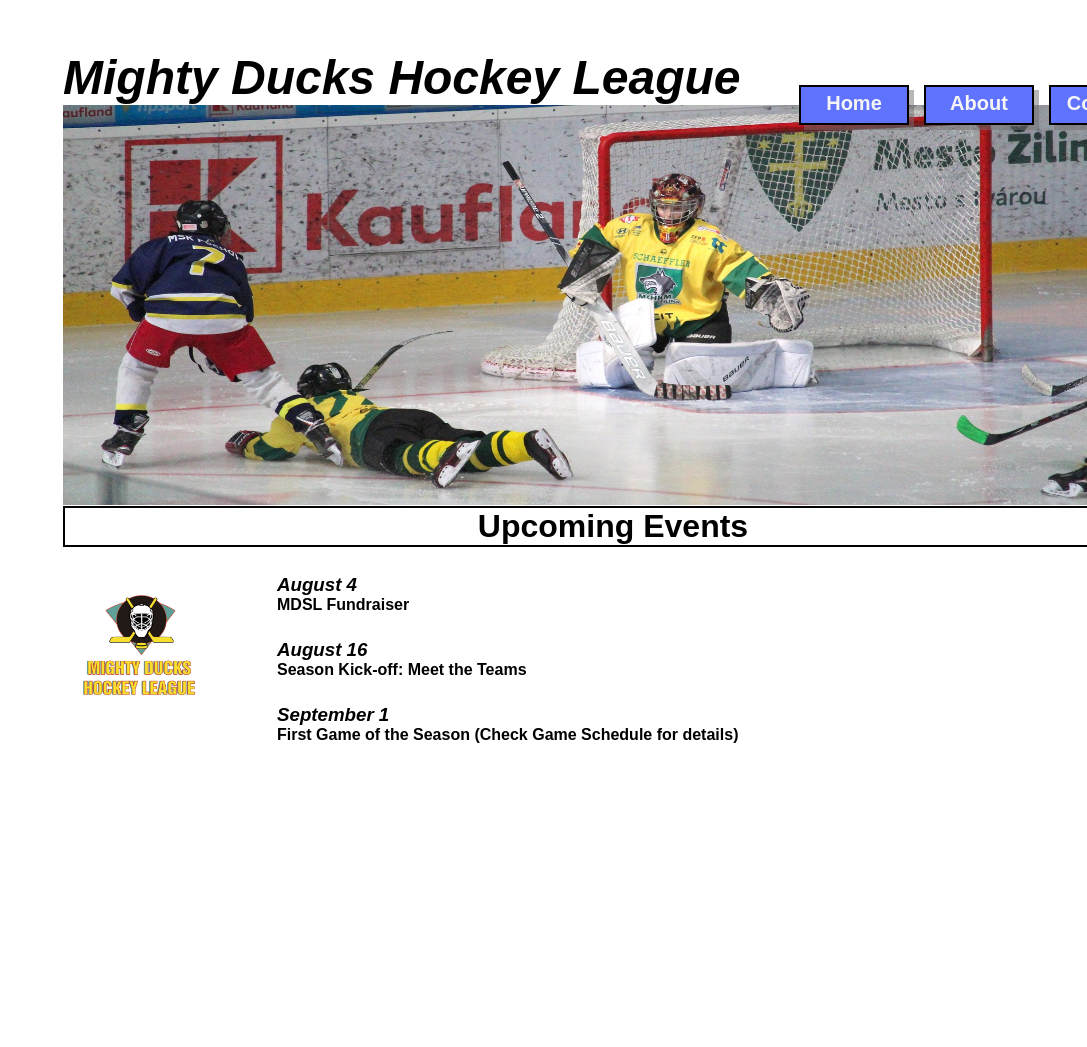
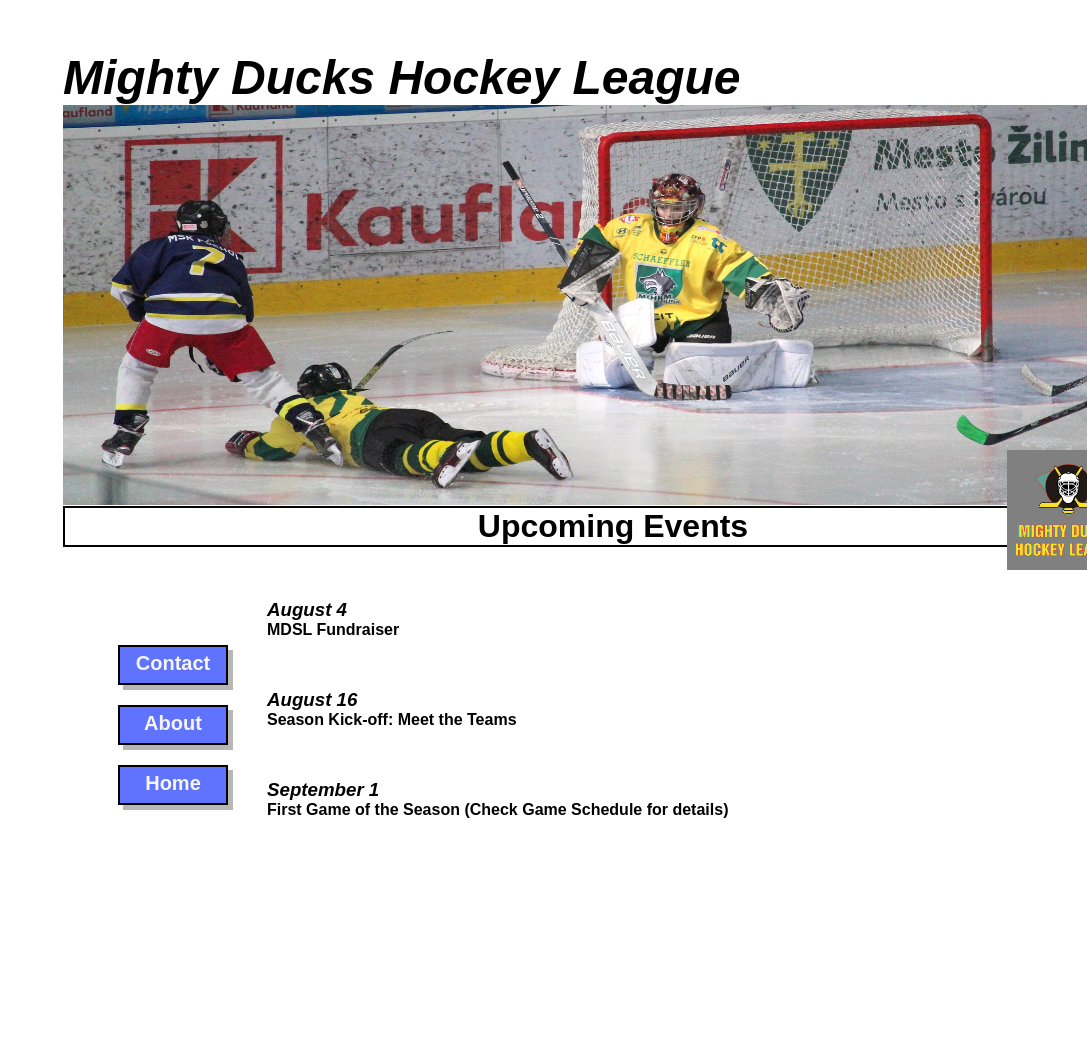
Before and after one commit to Guillermogrupo11/MDHL_ARENA, a plain HTML site: page index.html in a window 1280 px wide. Shown: the top 1047 px of the page, without its empty margins (193-1280 px from the left). Before the commit the page ends 800 px from the top, so only its background shows below. Drawn offline with Linux system fonts and the light colour scheme.

Commit message:
updating style

```diff
--- a/assets/style.css
+++ b/assets/style.css
@@ -9,6 +9,7 @@
     padding: 0;
       box-sizing: border-box;
   }
+
 
   body{
       font-family: 'Noto Serif', serif;
@@ -44,15 +45,21 @@
   }
 
   .div-nav{
-      position: absolute;
-      top: -20px;
-      right: -6px;
+    position: absolute;
+    top: 500px;
+    left: -55px;
+    width: 250px;
+    height: 100%;
+    padding: 10px;
+
+
   }
 
 
 
   li{
-      display: inline;
+    display: block;
+    padding: 30px 10px;
   }
 
   #ref{
@@ -90,9 +97,13 @@
 
 
   #img-logo{
-      width: 130px;
-      height: 130px;
-      margin: 30px 70px 30px 10px;
+    position: absolute;
+    height: 120px;
+    width: 120px;
+    left: 1200px;
+    top: 450px;
+    background-color: grey;
+
   }
 
   h2{
@@ -108,10 +119,13 @@
       font-style: italic;
 
   }
+  article{
+    padding-top: 50px;
+    margin-left: 200px;
 
-  article{
-      margin-top: 25px;
-  }
+
+}
+
 
   #contact{
       margin-top: 20px;
--- a/assets/style2.css
+++ b/assets/style2.css
@@ -1,9 +1,7 @@
-*{
-    box-sizing: border-box;
-    margin: 0;
-    padding: 0;
-    font-family: Arial;
-}
+/*From Google Fonts */
+@import url('https://fonts.googleapis.com/css2?family=Noto+Serif&family=PT+Serif:ital@1&family=Recursive:wght@300&display=swap');
+
+/* normalizamos el documento desde acá (por ahora)*/
 *{
   margin: 0;
   padding: 0;
```
Lines whose indentation alone changed are shown as unchanged.
